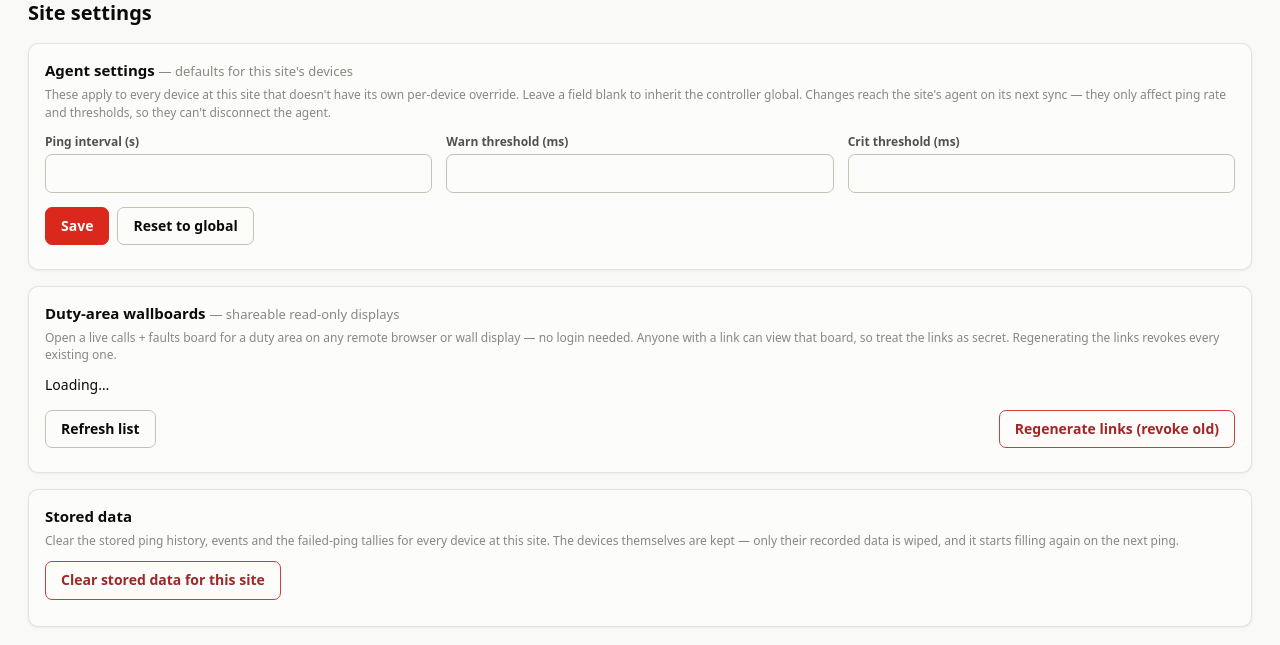
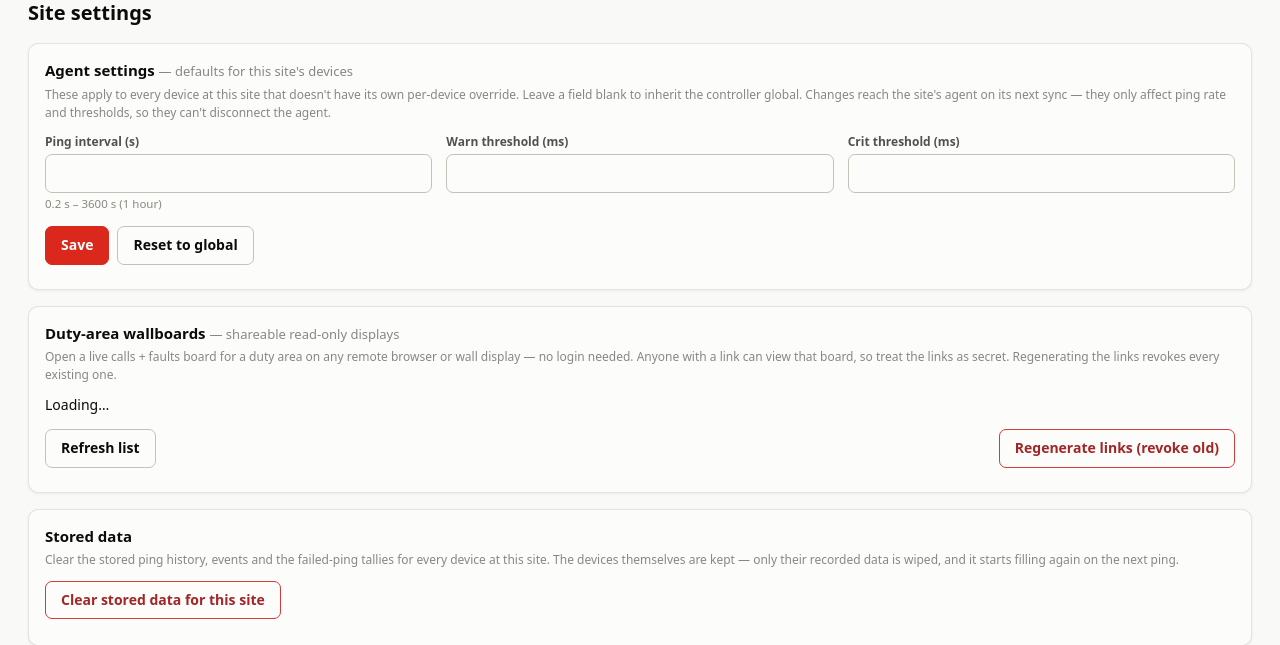
Before and after one commit to thommgoodwill-png/ascom-ping-monitor, a Python web app: template templates/site_settings.html in a window 1280 px wide. Shown: the part 154-799 px from the top of the page. Run offline with Jinja, Linux system fonts and the light colour scheme; the template is opened without the code that fills it, so the values that code supplies are empty.

Commit message:
Add files via upload

```diff
--- a/pingmon/app.py
+++ b/pingmon/app.py
@@ -2028,7 +2028,7 @@ def _parse_interval(value):
     if value in (None, "", "null"):
         return None
     try:
-        return max(0.2, min(60.0, float(value)))
+        return max(0.2, min(3600.0, float(value)))
     except (TypeError, ValueError):
         return None
 
--- a/pingmon/imtbridge.py
+++ b/pingmon/imtbridge.py
@@ -50,7 +50,7 @@ from . import database, proc, settings
 log = logging.getLogger("pingmon.imt")
 
 SITE_ID = None   # this reader always represents the LOCAL bridge for this instance
-READER_VERSION = "2.26"  # bump on reader changes so the running build is identifiable
+READER_VERSION = "2.28"  # bump on reader changes so the running build is identifiable
 STATE_PATH = os.path.join(database.DATA_DIR, "imt_state.json")
 
 # A log line starts with "2026-02-11 15:08:31,039 ".
--- a/pingmon/settings.py
+++ b/pingmon/settings.py
@@ -13,7 +13,7 @@ GUI_PASSWORD = "ascom!12345"
 DEFAULTS = {
     # -------- monitoring --------
     "monitoring_enabled": True,     # master on/off for all pinging
-    "ping_interval": 5.0,           # seconds between pings (1 - 60)
+    "ping_interval": 5.0,           # seconds between pings (0.2 s - 1 h)
     "ping_timeout": 2,              # seconds to wait for a reply (1 - 10)
     "fail_threshold": 3,            # consecutive failures before device is DOWN
     "warn_ms": 50.0,                # latency above this = warning (orange)
@@ -144,7 +144,7 @@ DEFAULTS = {
 }
 
 CLAMPS = {
-    "ping_interval": (0.2, 60.0),
+    "ping_interval": (0.2, 3600.0),
     "ping_timeout": (1, 10),
     "fail_threshold": (1, 20),
     "warn_ms": (1.0, 10000.0),
--- a/static/js/app.js
+++ b/static/js/app.js
@@ -183,7 +183,7 @@
         '<input id="ed-name"></div><div style="flex:2;"><label class="f-label">IP / hostname</label>' +
         '<input id="ed-host"></div></div>' +
       '<div class="f-row"><div><label class="f-label">Ping interval override (s)</label>' +
-        '<input id="ed-iv" type="number" min="0.2" max="60" step="0.1" placeholder="use global"></div>' +
+        '<input id="ed-iv" type="number" min="0.2" max="3600" step="0.1" placeholder="use global"></div>' +
         '<div><label class="f-label">Warn override (ms)</label><input id="ed-warn" type="number" placeholder="global"></div>' +
         '<div><label class="f-label">Crit override (ms)</label><input id="ed-crit" type="number" placeholder="global"></div></div>' +
       '<div class="f-row"><div><label class="f-label">TCP ports</label>' +
--- a/static/js/charts.js
+++ b/static/js/charts.js
@@ -22,8 +22,12 @@
     for (const m of [1, 2, 2.5, 5, 10]) {
       if (rough <= m * mag) { step = m * mag; break; }
     }
+    // round the top UP to a whole step. Stopping at the last tick <= maxVal used
+    // to leave the axis short of the data — a 205 ms trace on a 0/100/200 axis
+    // was drawn clipped at the top and any threshold line above 204 vanished.
+    const top = Math.ceil(maxVal / step - 1e-9) * step;
     const ticks = [];
-    for (let v = 0; v <= maxVal + 1e-9; v += step) ticks.push(Math.round(v * 100) / 100);
+    for (let v = 0; v <= top + 1e-9; v += step) ticks.push(Math.round(v * 100) / 100);
     return ticks;
   }
 
@@ -111,16 +115,24 @@
     const plotH = L.h - L.top - L.bottom;
     if (plotW < 30 || plotH < 30) return;
 
-    // y scale: auto-scale to the actual latency so low pings aren't squashed.
-    // Uses the max plotted value (avg or max column) with headroom. A threshold
-    // guide line is included only when the data is near it (within 30%), so a
-    // healthy graph zooms right in but you still see the warning line as you
-    // approach it. Threshold lines above the axis auto-hide (drawn further down).
-    let dataMax = 0;
+    // y scale: fit the line that is actually DRAWN — the per-bucket average.
+    //
+    // It used to scale to the max column too, which is never plotted. Over a
+    // long window each bucket covers minutes, so one 1.8 s spike anywhere in 24 h
+    // pushed the axis to 2000 ms while the drawn line stayed at a few ms — the
+    // graph looked like it had stopped auto-scaling. The peak is still reported
+    // (caption below + tooltip), it just no longer dictates the scale.
+    //
+    // A threshold guide line is pulled in only when the data is near it (within
+    // 30%), so a healthy graph zooms right in but you still see the warning line
+    // as you approach it. Threshold lines above the axis auto-hide (drawn below).
+    let dataMax = 0;      // highest plotted value -> drives the axis
+    let peakMax = 0;      // highest single ping in the window -> reported only
     for (const s of o.series) {
       for (const p of s.data) {
-        if (p[2] != null && p[2] > dataMax) dataMax = p[2];  // max column
-        if (p[1] != null && p[1] > dataMax) dataMax = p[1];  // avg column
+        if (p[1] != null && p[1] > dataMax) dataMax = p[1];
+        if (p[1] != null && p[1] > peakMax) peakMax = p[1];
+        if (p[2] != null && p[2] > peakMax) peakMax = p[2];
       }
     }
     let yMax = Math.max(dataMax * 1.15, 5);
@@ -253,6 +265,26 @@
       }
     });
 
+    // The axis follows the plotted average, so a short spike inside a bucket can
+    // sit above the top of the chart. Say so rather than silently hiding it.
+    // only worth saying when the spike is well clear of both the axis and the
+    // plotted line — otherwise every healthy graph carries a pointless caption
+    if (peakMax > yTop * 1.15 && peakMax > dataMax * 1.5) {
+      const label = "peak " + Math.round(peakMax) + " ms";
+      ctx.font = "11px system-ui, sans-serif";
+      ctx.textAlign = "right";
+      ctx.textBaseline = "top";
+      // the trace often runs right under this corner, so sit the label on a
+      // patch of the surface colour instead of letting it collide with the line
+      const tw = ctx.measureText(label).width;
+      ctx.fillStyle = surface;
+      ctx.globalAlpha = 0.85;
+      ctx.fillRect(L.left + plotW - tw - 4, L.top, tw + 6, 15);
+      ctx.globalAlpha = 1;
+      ctx.fillStyle = ink2;
+      ctx.fillText(label, L.left + plotW - 1, L.top + 2);
+    }
+
     // crosshair
     if (this.hoverX != null) {
       const x = Math.round(this.hoverX) + 0.5;
@@ -317,6 +349,12 @@
         if (pt && pt[3] > 0) val.style.color = cssVar("--crit-text");
       } else {
         val.textContent = pt[1].toFixed(1) + " ms";
+        // each point is an average over the bucket; show the worst ping inside
+        // it when that is materially higher, so spikes aren't lost in the mean
+        if (pt[2] != null && pt[2] > pt[1] * 1.2 + 1) {
+          const pk = pt[2] >= 100 ? Math.round(pt[2]) : pt[2].toFixed(1);
+          val.textContent += " (peak " + pk + ")";
+        }
         if (pt[1] > o.crit) { val.textContent += " ■ crit"; val.style.color = cssVar("--crit-text"); }
         else if (pt[1] > o.warn) { val.textContent += " ▲ warn"; val.style.color = cssVar("--warn-text"); }
       }
--- a/templates/devices.html
+++ b/templates/devices.html
@@ -22,8 +22,8 @@
     </div>
     <div>
       <label class="f-label" for="add-interval">Ping interval override <span class="muted">(optional)</span></label>
-      <input type="number" id="add-interval" min="0.2" max="60" step="0.1" placeholder="use global">
-      <div class="f-help">Seconds, 0.2–60. Leave blank to use the global interval.</div>
+      <input type="number" id="add-interval" min="0.2" max="3600" step="0.1" placeholder="use global">
+      <div class="f-help">Seconds, 0.2–3600 (1 hour). Leave blank to use the global interval.</div>
     </div>
     <div>
       <label class="f-label" for="add-warn">Warn / crit override (ms) <span class="muted">(optional)</span></label>
--- a/templates/settings.html
+++ b/templates/settings.html
@@ -15,8 +15,8 @@
   <div class="f-row" style="margin-top:14px;">
     <div>
       <label class="f-label">Ping interval (seconds)</label>
-      <input type="number" data-key="ping_interval" min="0.2" max="60" step="0.1">
-      <div class="f-help">0.2 – 60 s between pings. Individual devices can override this.</div>
+      <input type="number" data-key="ping_interval" min="0.2" max="3600" step="0.1">
+      <div class="f-help">0.2 s – 1 hour (3600 s) between pings. Individual devices and sites can override this. Long intervals reduce load and stored data, but a device can be down for up to one interval before it is noticed.</div>
     </div>
     <div>
       <label class="f-label">Ping timeout (seconds)</label>
--- a/templates/site_settings.html
+++ b/templates/site_settings.html
@@ -11,7 +11,8 @@
     thresholds, so they can't disconnect the agent.</p>
   <div class="f-row">
     <div><label class="f-label">Ping interval (s)</label>
-      <input type="number" id="s_ping_interval" min="0.2" max="60" step="0.1"></div>
+      <input type="number" id="s_ping_interval" min="0.2" max="3600" step="0.1">
+      <div class="f-help">0.2 s – 3600 s (1 hour)</div></div>
     <div><label class="f-label">Warn threshold (ms)</label>
       <input type="number" id="s_warn_ms" min="1" step="1"></div>
     <div><label class="f-label">Crit threshold (ms)</label>
```
Also changed, not shown: pingmon/monitor.py (+18 -4 lines).
